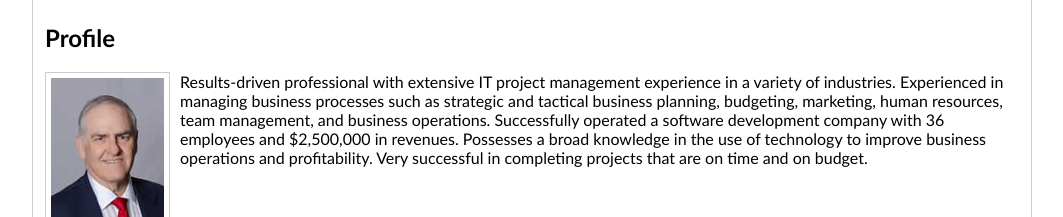
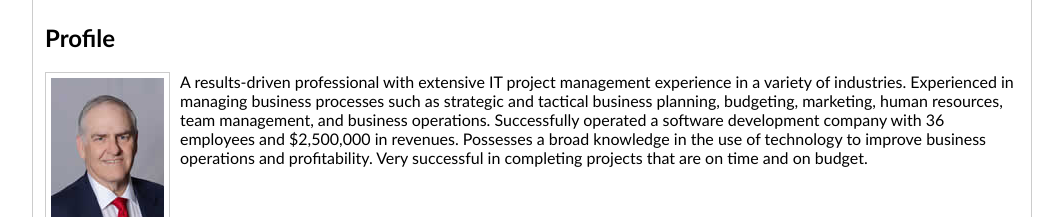
Before and after one commit to blbauer/portfolio, a plain HTML site: page index.html in a window 1280 px wide. Shown: the part 161-378 px from the top of the page, without its empty margins (108-1171 px from the left). Drawn offline with Linux system fonts and the light colour scheme.

Commit message:
Update index.html

```diff
--- a/index.html
+++ b/index.html
@@ -30,7 +30,7 @@
         <!-- Begin Home Section -->
         <div id="Home" class="tabcontent">
               <h2>Profile</h2>
-              <p><img class="img-style-1" src="assets/images/BruceBauerSmall.jpg">Results-driven professional with extensive IT project management experience in a variety of industries. Experienced in managing business processes such as strategic and tactical business planning, budgeting, marketing, human resources, team management, and business operations. Successfully operated a software development company with 36 employees and $2,500,000 in revenues. Possesses a broad knowledge in the use of technology to improve business operations and profitability. Very successful in completing projects that are on time and on budget.</p>
+              <p><img class="img-style-1" src="assets/images/BruceBauerSmall.jpg">A results-driven professional with extensive IT project management experience in a variety of industries. Experienced in managing business processes such as strategic and tactical business planning, budgeting, marketing, human resources, team management, and business operations. Successfully operated a software development company with 36 employees and $2,500,000 in revenues. Possesses a broad knowledge in the use of technology to improve business operations and profitability. Very successful in completing projects that are on time and on budget.</p>
               <br>&nbsp;
               <br>&nbsp;
               <br>&nbsp;
```
